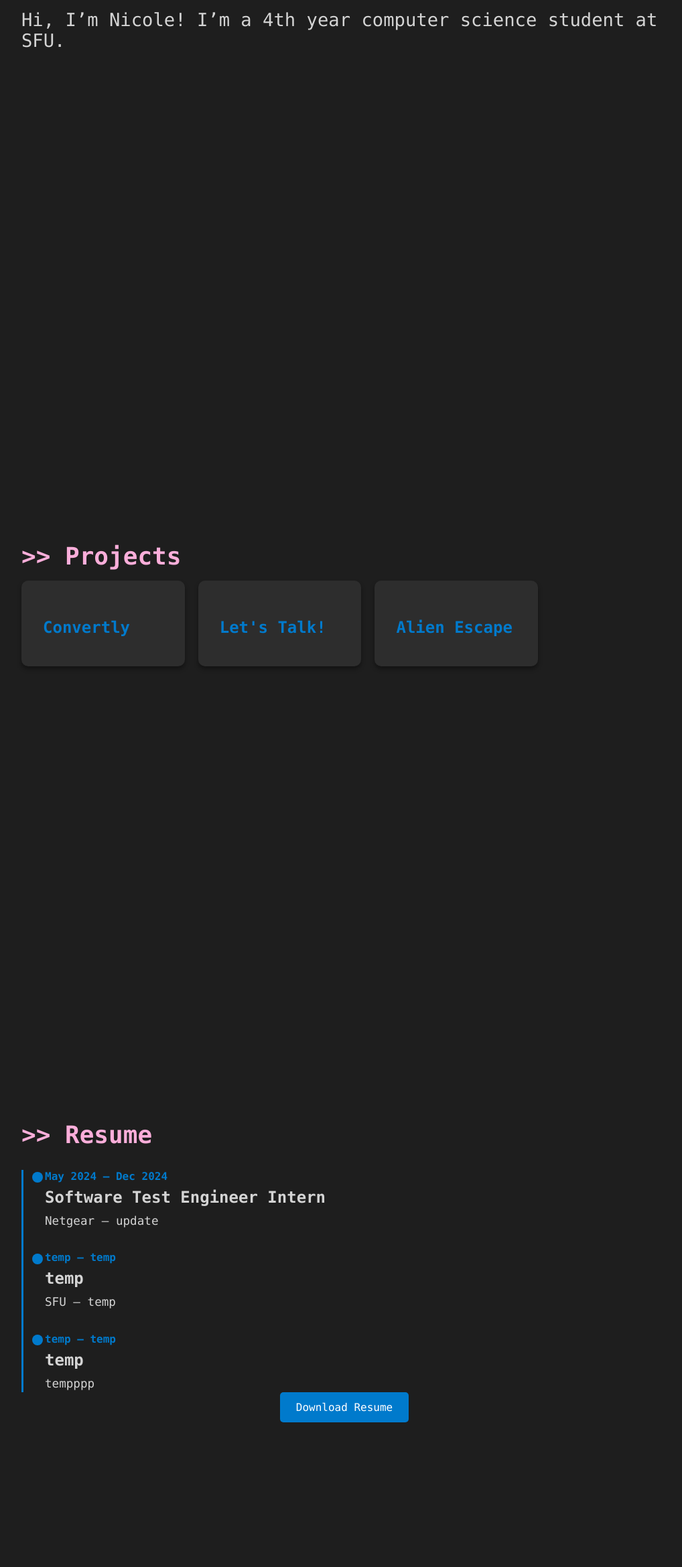
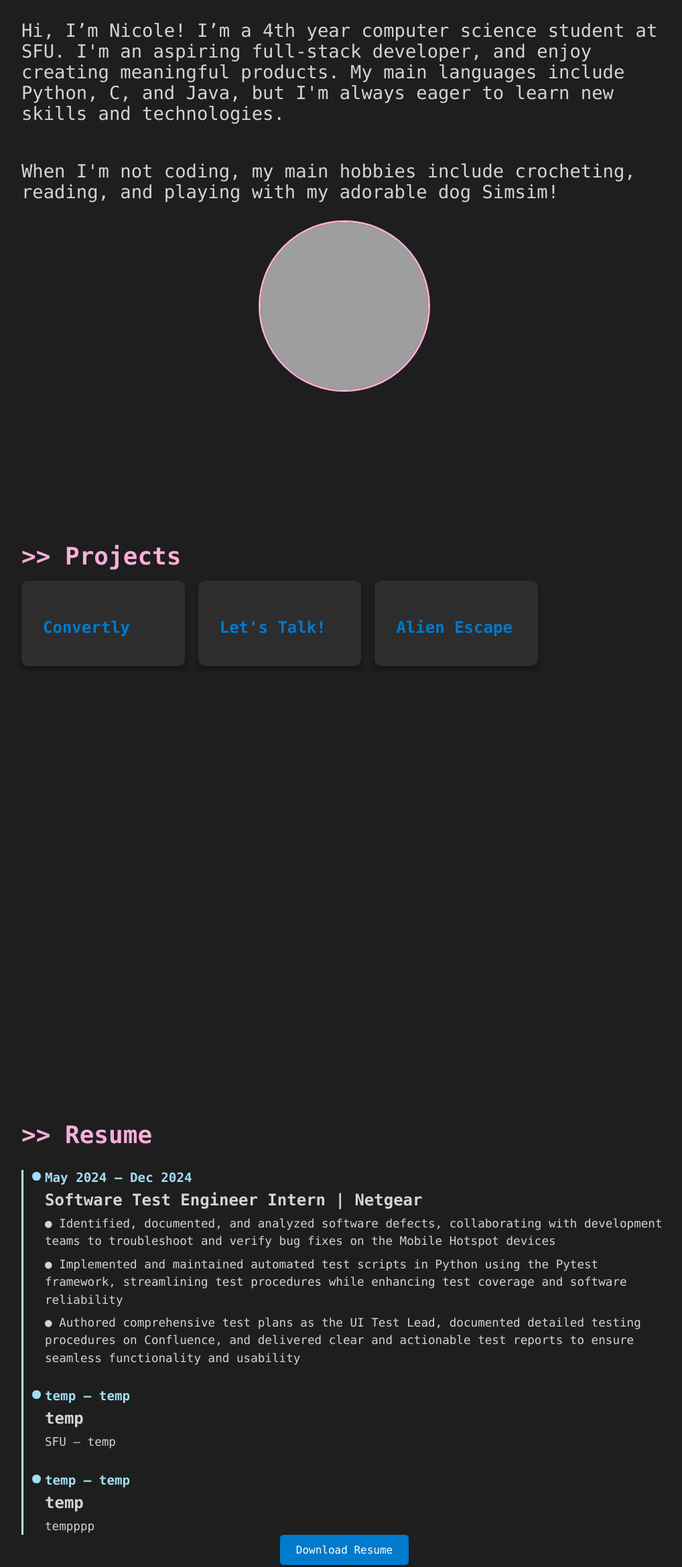
Before and after one commit to 00nicole/00nicole.github.io, a plain HTML site: page index.html in a window 1280 px wide. Shown: the part 1140-3480 px from the top of the page at 67% size, without its empty margins (236-1254 px from the left). Drawn offline with Linux system fonts and the light colour scheme; grey boxes are pictures that could not be loaded.

Commit message:
Updated Resume and About section
[1] Updated about section message and added img of simsim
[2] Updated resume section formatting and content

```diff
--- a/index.html
+++ b/index.html
@@ -44,7 +44,7 @@
           <div class="contact-icons">
             <a href="https://github.com/00nicole" target="_blank" class="contact-icon"><i class="fa-brands fa-github"></i></a>
             <a href="https://linkedin.com/in/nicolemalku" target="_blank" class="contact-icon"><i class="fa-brands fa-linkedin"></i></a>
-            <a href="mailto:nma76@sfu.ca" target="_blank" class="contact-icon"><i class="fa-solid fa-envelope"></i></a>
+            <a href="mailto:nicole.malku@gmail.com" target="_blank" class="contact-icon"><i class="fa-solid fa-envelope"></i></a>
           </div>
         </div>
       </section>
@@ -52,7 +52,11 @@
       <!-- about section -->
       <section id="about" class="full-screen">
         <h2 class="string">>> About Me</h2>
-        <p>Hi, I’m Nicole! I’m a 4th year computer science student at SFU.</p>
+        <div class="about-container">
+          <p>Hi, I’m Nicole! I’m a 4th year computer science student at SFU. I'm an aspiring full-stack developer, and enjoy creating meaningful products. My main languages include Python, C, and Java, but I'm always eager to learn new skills and technologies.</p>
+          <p> When I'm not coding, my main hobbies include crocheting, reading, and playing with my adorable dog Simsim!</p>
+          <img src="/assets/simsim.png" alt="Simsim" class="profile-circle" />
+        </div>
       </section>
 
       <!-- projects section -->
@@ -78,8 +82,10 @@
           <div class="timeline-item">
             <div class="timeline-date">May 2024 – Dec 2024</div>
             <div class="timeline-content">
-              <h3>Software Test Engineer Intern</h3>
-              <p>Netgear — update</p>
+              <h3>Software Test Engineer Intern | Netgear</h3>
+              <p> ● Identified, documented, and analyzed software defects, collaborating with development teams to troubleshoot and verify bug fixes on the Mobile Hotspot devices </p>
+              <p> ● Implemented and maintained automated test scripts in Python using the Pytest framework, streamlining test procedures while enhancing test coverage and software reliability </p>
+              <p> ● Authored comprehensive test plans as the UI Test Lead, documented detailed testing procedures on Confluence, and delivered clear and actionable test reports to ensure seamless functionality and usability</p>
             </div>
           </div>
           <div class="timeline-item">
@@ -111,7 +117,7 @@
         <div class="contact-icons">
           <a href="https://github.com/00nicole" target="_blank" class="contact-icon"><i class="fa-brands fa-github"></i></a>
           <a href="https://linkedin.com/in/nicolemalku" target="_blank" class="contact-icon"><i class="fa-brands fa-linkedin"></i></a>
-          <a href="mailto:nma76@sfu.ca" target="_blank" class="contact-icon"><i class="fa-solid fa-envelope"></i></a>
+          <a href="mailto:nicole.malku@gmail.com" target="_blank" class="contact-icon"><i class="fa-solid fa-envelope"></i></a>
         </div>
       </section>
     </main>
--- a/script.js
+++ b/script.js
@@ -1,4 +1,5 @@
 document.addEventListener('DOMContentLoaded', function () {
+    window.scrollTo(0, 0);
     const toggleButton = document.getElementById('sidebar-toggle');
     const sidebar = document.getElementById('sidebar');
     const body = document.body;
--- a/styles.css
+++ b/styles.css
@@ -227,6 +227,7 @@ body.sidebar-collapsed .page-container {
     transform: scale(1.2);
 }
 
+
 /* typing animation */
 .typing {
     font-family: 'Consolas', 'Courier New', monospace;
@@ -247,6 +248,24 @@ body.sidebar-collapsed .page-container {
     from, to { border-color: transparent; }
     50% { border-color: var(--text); }
 }
+
+
+/* about section*/
+.about-container {
+    display: flex;
+    flex-direction: column;
+    align-items: center;
+    text-align: center;
+}
+
+.profile-circle {
+    width: 250px;
+    height: 250px;
+    border-radius: 50%;
+    object-fit: cover;
+    border: 3px solid #fbaeda;;
+}
+
 
 /* projects section */
 .project-grid {
@@ -278,13 +297,14 @@ body.sidebar-collapsed .page-container {
     font-weight: bold;
 }
 
+
 /* resume section */
 .timeline {
     display: flex;
     flex-direction: column;
     gap: 2rem;
     margin-top: 2rem;
-    border-left: 3px solid var(--highlight);
+    border-left: 3px solid #aeedfb;
     padding-left: 2rem;
 }
 
@@ -297,17 +317,18 @@ body.sidebar-collapsed .page-container {
     position: absolute;
     left: -1.2rem;
     top: 0.2rem;
-    width: 1rem;
-    height: 1rem;
-    background-color: var(--highlight);
+    width: 0.8rem;
+    height: 0.8rem;
+    background-color: #a0dff7;
     border-radius: 50%;
 }
 
 .timeline-date {
     font-weight: bold;
-    color: var(--highlight);
+    color: #a0dff7;
     margin-bottom: 0.5rem;
     font-family: 'Consolas', 'Courier New', monospace;
+    font-size: 1.2rem;
 }
 
 .timeline-content h3 {
```
Also changed, not shown: 1 other file.
